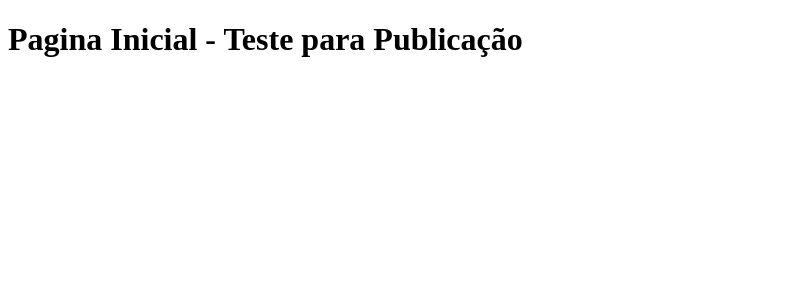
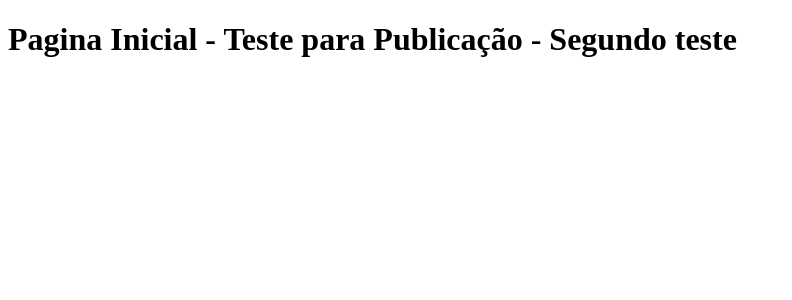
Before and after one commit to Theus03/myhouse, a Next.js app: page / in a window 1280 px wide. Shown: the top 300 px of the page, without its empty margins (0-792 px from the left). Built offline with nearby package versions, Linux system fonts and the light colour scheme.

Commit message:
Segundo teste

```diff
--- a/src/app/page.tsx
+++ b/src/app/page.tsx
@@ -1,7 +1,7 @@
 export default function Home() {
   return (
     <main>
-      <h1>Pagina Inicial - Teste para Publicação</h1>
+      <h1>Pagina Inicial - Teste para Publicação - Segundo teste</h1>
     </main>
   )
 }
```
